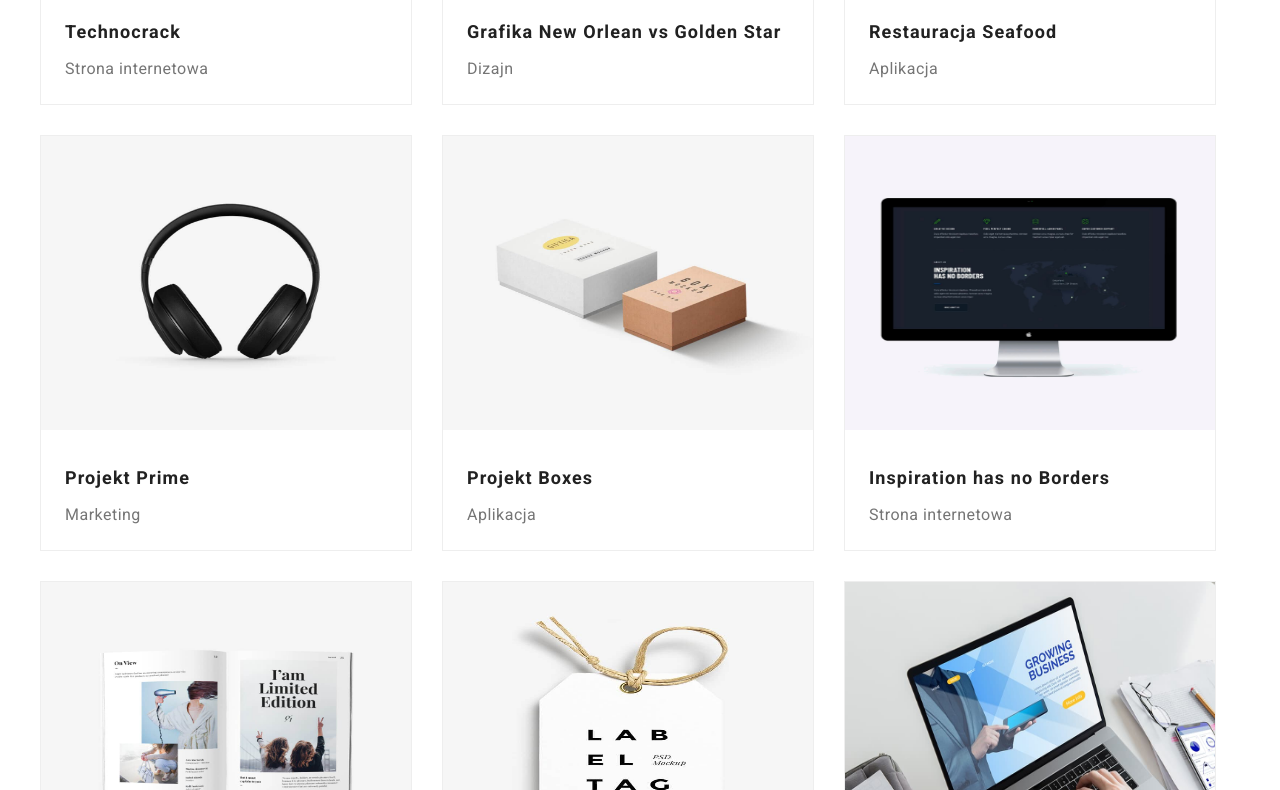
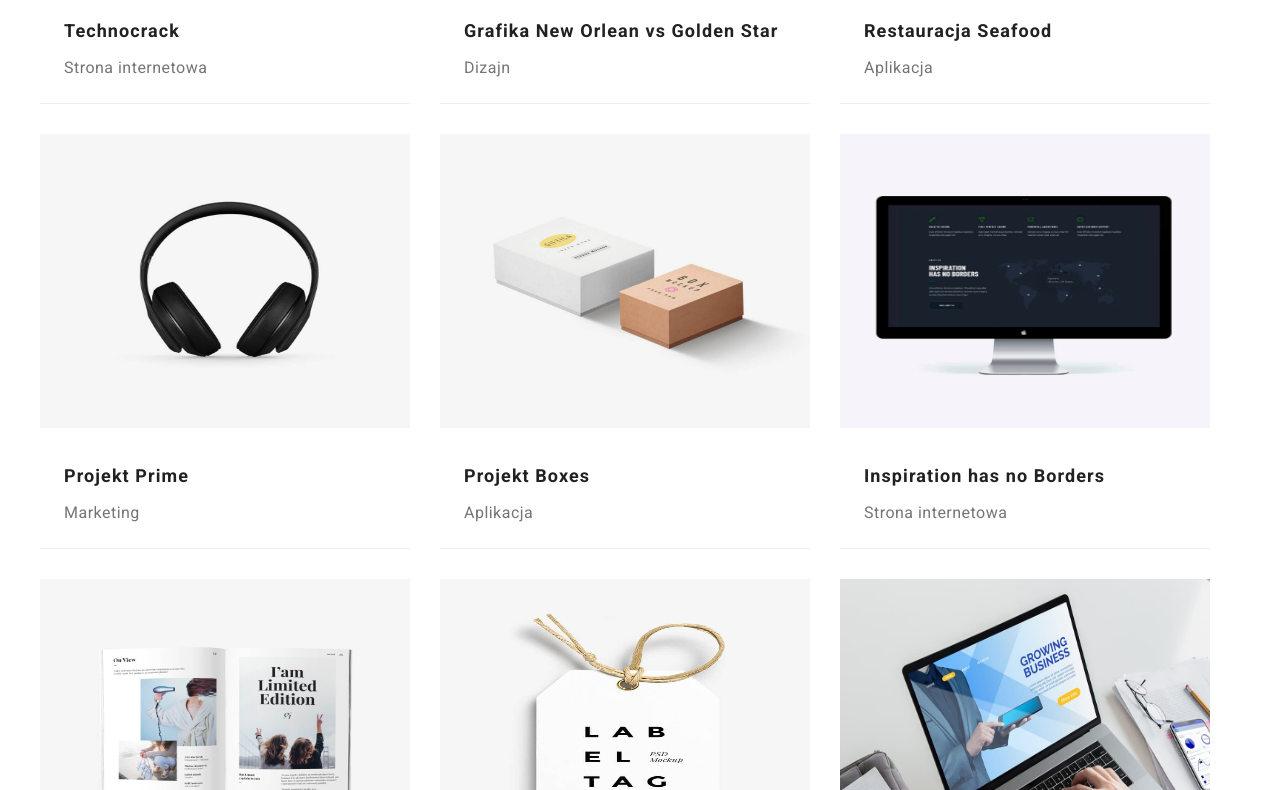
Before and after one commit to wieslawbobieni/goit-markup-hw-03, a plain HTML site: page portfolio.html in a window 1280 px wide. Shown: the part 654-1444 px from the top of the page. Drawn offline with nearby package versions, Linux system fonts and the light colour scheme.

Commit message:
zmiana obramowania kart w portfolio

```diff
--- a/css/styles.css
+++ b/css/styles.css
@@ -275,7 +275,7 @@ header {
   color: var(--desciption);
 }
 .portfolio-type-project .item {
-  border: 1px solid #eeeeee;
+  border-bottom: 1px solid #eeeeee;
 }
 /* tło wykorzystywane na stronie głównej i stopce */
 .background {
```
